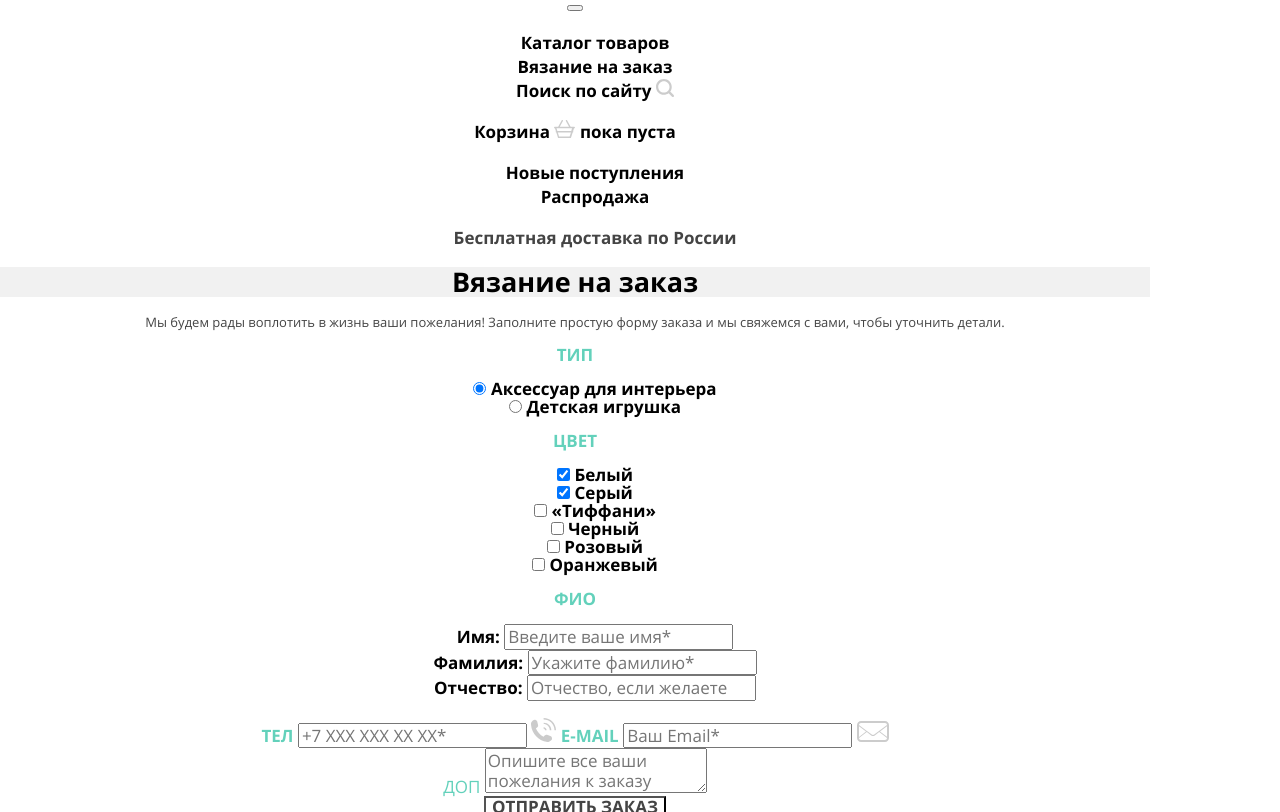
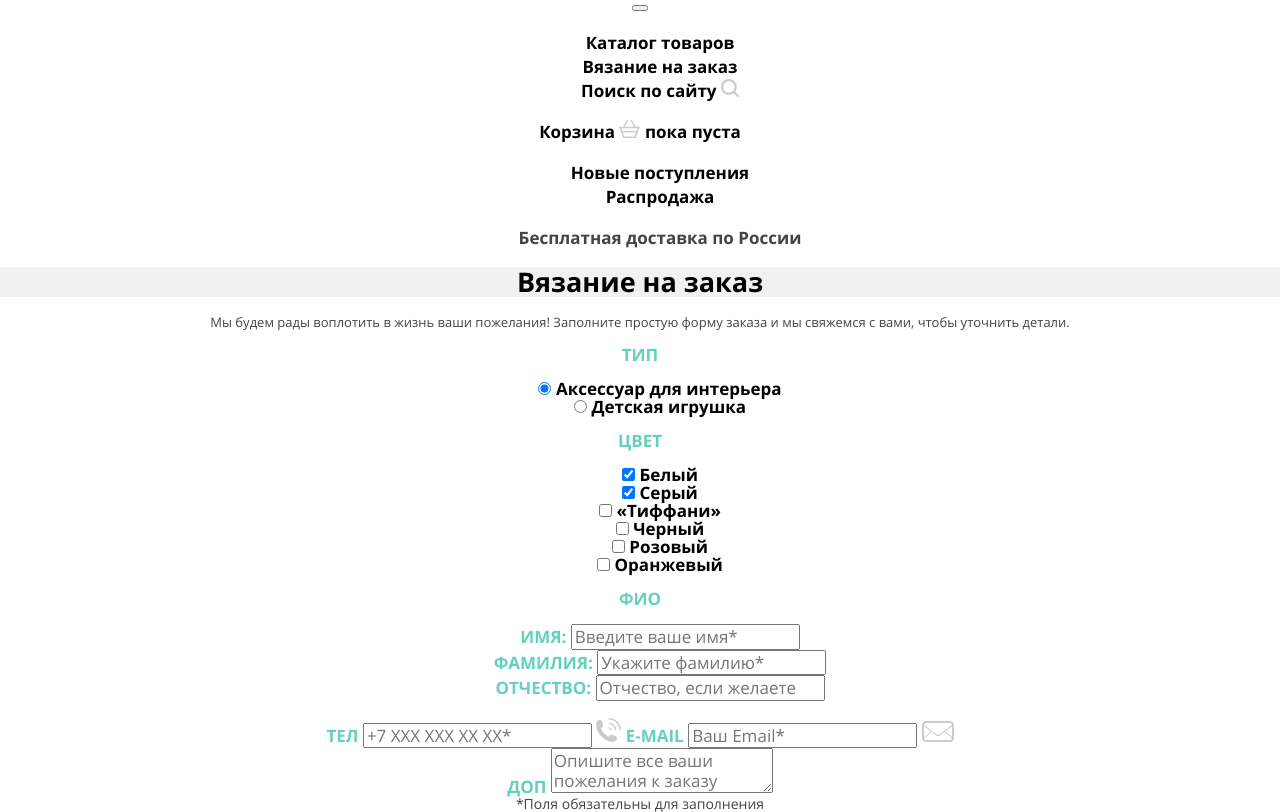
Before and after one commit to Svetlana-Saloa/1725199-mishka-22, a website: page source/form.html in a window 1280 px wide. Shown: the part 51-863 px from the top of the page. Drawn offline with nearby package versions, Linux system fonts and the light colour scheme; files that its build step writes are made by us from their sources.

Commit message:
Правки стилизация страницы формы

```diff
--- a/source/form.html
+++ b/source/form.html
@@ -49,11 +49,13 @@
       </nav>
     </header>
     <main class="page-form">
-      <h1 class="page-form__title page-form__title--fone">Вязание на заказ</h1>
+      <div class="page-form__fone">
+        <h1 class="page__title">Вязание на заказ</h1>
+      </div>
       <p class="page-form__text">Мы будем рады воплотить в жизнь ваши пожелания! Заполните простую форму заказа и мы свяжемся с вами, чтобы уточнить детали.</p>
       <form class="page-form__form form-order" method="get" action="https://echo.htmlacademy.ru">
         <fieldset class="form-order__fieldset">
-          <legend class="form-order__legend">тип</legend>
+          <legend class="form-order__legend"><b>тип</b></legend>
           <ul class="form-order__list">
             <li class="form-order__item">
               <input class="form-order__input" type="radio" name="accessory-toy" value="Interior-accessory" id="filter-accessory" checked>
@@ -66,7 +68,7 @@
           </ul>
         </fieldset>
         <fieldset class="form-order__fieldset">
-          <legend class="form-order__legend">цвет</legend>
+          <legend class="form-order__legend"><b>цвет</b></legend>
           <ul class="form-order__list">
             <li class="form-order__item">
               <input class="form-order__input" type="checkbox" name="color" value="color-white" id="filter-color-white" checked>
@@ -95,25 +97,25 @@
           </ul>
         </fieldset>
         <fieldset class="form-order__fieldset">
-          <legend class="form-order__legend">фио</legend>
+          <legend class="form-order__legend"><b>фио</b></legend>
           <ul class="form-order__list">
             <li class="form-order__item">
-              <label class="form-order__label" for="your-name"><b>Имя:</b></label>
+              <label class="form-order__legend" for="your-name"><b>Имя:</b></label>
               <input class="form-order__input" type="text" placeholder="Введите ваше имя*" name="your-name" id="your-name" required>
             </li>
             <li class="form-order__item">
-              <label class="form-order__label" for="your-surname"><b>Фамилия:</b></label>
+              <label class="form-order__legend" for="your-surname"><b>Фамилия:</b></label>
               <input class="form-order__input" type="text" placeholder="Укажите фамилию*" name="your-surname" id="your-surname" required>
             </li>
             <li class="form-order__item">
-              <label class="form-order__label" for="your-patronymic"><b>Отчество:</b></label>
+              <label class="form-order__legend" for="your-patronymic"><b>Отчество:</b></label>
               <input class="form-order__input" type="text" placeholder="Отчество, если желаете" name="your-patronymic" id="your-patronymic">
             </li>
           </ul>
         </fieldset>
         <fieldset class="form-order__fieldset">
           <div class="form-order__container">
-            <label class="form-order__label form-order__label--you-contact" for="your-phone"><b>тел</b></label>
+            <label class="form-order__legend" for="your-phone"><b>тел</b></label>
             <input class="form-order__input" type="tel" placeholder="+7 ХХХ ХХХ ХХ ХХ*" name="your-phone" id="your-phone" required>
             <svg width="25" height="24" viewBox="0 0 25 24" fill="none" xmlns="http://www.w3.org/2000/svg">
               <g opacity="0.2">
@@ -123,7 +125,7 @@
               <path d="M12.6008 6.12356C15.9274 6.12356 18.75 8.79021 18.75 12.1482H20.3629C20.3629 8.00009 16.9355 4.64209 12.7016 4.64209V6.12356H12.6008Z" fill="black"/>
               </g>
             </svg>
-            <label class="form-order__label form-order__label--you-contact" for="your-mail"><b>E-mail</b></label>
+            <label class="form-order__legend" for="your-mail"><b>E-mail</b></label>
             <input class="form-order__input" type="email" placeholder="Ваш Email*" name="your-mail" id="your-mail" required>
             <svg width="32" height="21" viewBox="0 0 32 21" fill="none" xmlns="http://www.w3.org/2000/svg">
               <path opacity="0.2" d="M28 0H4C1.8 0 0 1.8 0 4V17C0 19.2 1.8 21 4 21H28C30.2 21 32 19.2 32 17V4C32 1.8 30.2 0 28 0ZM2 5.3L9 10.6L2 15.9V5.3ZM30 17C30 18.1 29.1 19 28 19H4C2.9 19 2 18.1 2 17L9.8 11.1L14.2 14.4C14.7 14.8 15.4 15 16 15C16.6 15 17.3 14.8 17.8 14.4L22.2 11.1L30 17ZM30 15.8L23 10.5L30 5.2V15.8ZM17.2 13.6C16.8 13.9 16.4 14 16 14C15.6 14 15.1 13.9 14.8 13.6L10.7 10.5L9.9 9.9L2 4C2 2.9 2.9 2 4 2H28C29.1 2 30 2.9 30 4L17.2 13.6Z" fill="black"/>
@@ -131,9 +133,10 @@
           </div>
         </fieldset>
         <fieldset class="form-order__fieldset">
-          <label class="form-order__label form-order__label--you-contact" for="more">Доп</label>
+          <label class="form-order__legend" for="more"><b>Доп</b></label>
           <textarea class="form-order__textarea" id="more" name="more" placeholder="Опишите все ваши пожелания к заказу"></textarea>
         </fieldset>
+        <p class="form-order-text">*Поля обязательны для заполнения</p>
         <button class="form-order__button button" type="submit">отправить заказ</button>
       </form>
     </main>
--- a/source/less/blocks/form-order.less
+++ b/source/less/blocks/form-order.less
@@ -11,7 +11,6 @@
 }
 
 .form-order__legend {
-  font-weight: 700;
   font-size: 17px;
   line-height: 16px;
   color: @blue-bacbackground;
@@ -26,9 +25,11 @@
   font-weight: 700;
 }
 
-.form-order__label--you-contact {
-  color: @blue-bacbackground;
-  text-transform: uppercase;
+.form-order-text {
+  font-size: 14px;
+  line-height: 16px;
+  color: @gray;
+  margin: 0;
 }
 
 .form-order__button {
--- a/source/less/blocks/page-form.less
+++ b/source/less/blocks/page-form.less
@@ -1,10 +1,4 @@
-.page-form__title {
-  font-size: 27px;
-  line-height: 30px;
-  margin: 0;
-}
-
-.page-form__title--fone {
+.page-form__fone {
   background-color: @gray-background;
 }
 
--- a/source/less/blocks/page.less
+++ b/source/less/blocks/page.less
@@ -1,6 +1,5 @@
 .page {
   min-width: 320px;
-  max-width: 1150px;
   height: 100%;
   font-family: @my-fonts;
   font-size: 15px;
@@ -8,3 +7,9 @@
   color: @black;
   text-align: center;
 }
+
+.page__title {
+  font-size: 27px;
+  line-height: 30px;
+  margin: 0;
+}
```
Also changed, not shown: source/catalog.html (+1 -1 lines), source/index.html (+1 -1 lines).
